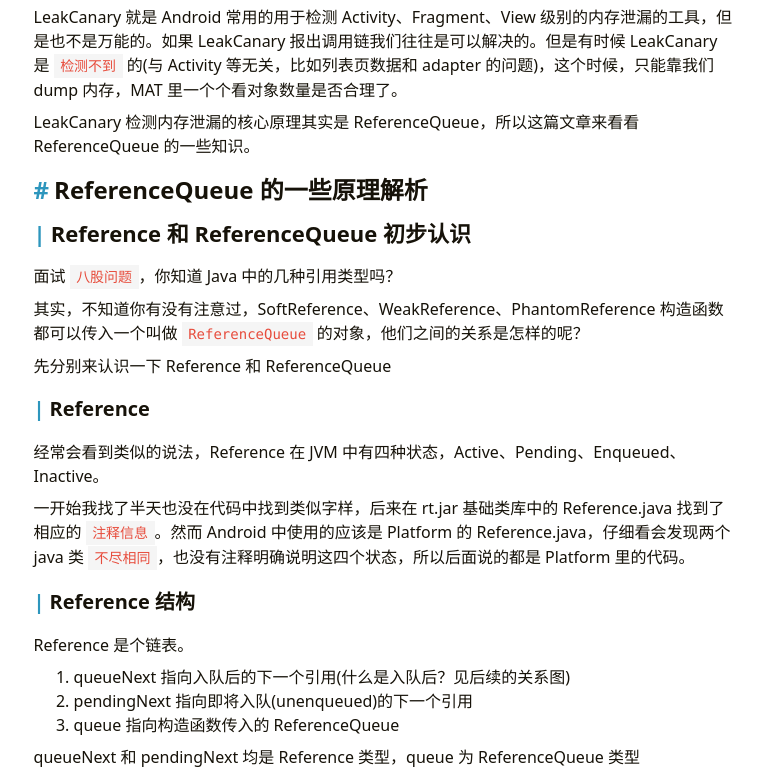
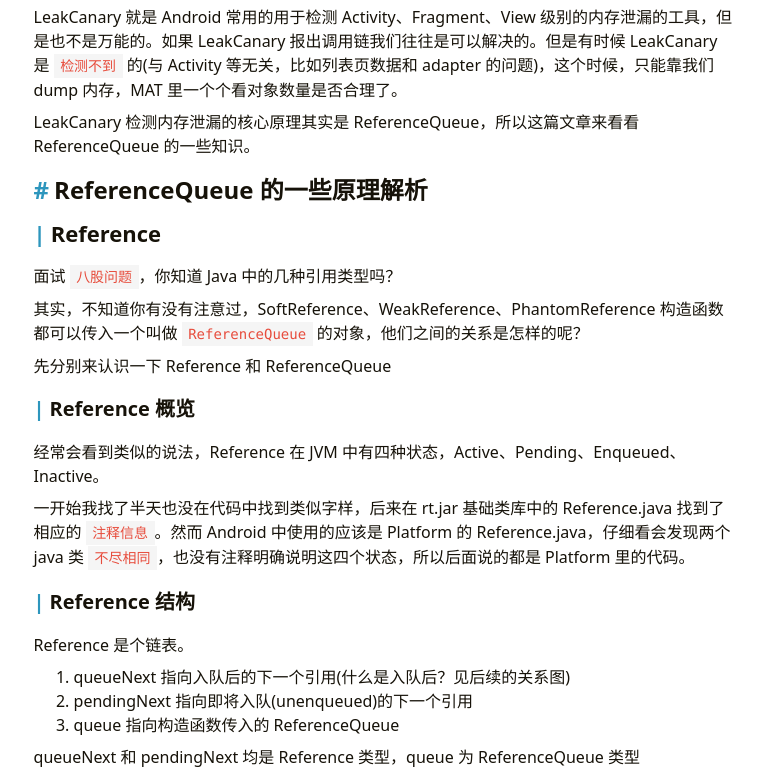
Before and after one commit to PTrainbow/PTrainbow.github.io, a plain HTML site: page posts/ReferenceQueue-and-GC/index.html in a window 1280 px wide. Shown: the part 1029-1803 px from the top of the page, without its empty margins (257-1020 px from the left). Drawn offline with Linux system fonts and the light colour scheme; no server answers.

Commit message:
ReferenceQueue 标题修复

```diff
--- a/posts/ReferenceQueue-and-GC/index.html
+++ b/posts/ReferenceQueue-and-GC/index.html
@@ -31,7 +31,7 @@
                             "url": "http:\/\/PTrain666.github.io\/posts\/ReferenceQueue-and-GC\/referenceq.png",
                             "width":  2012 ,
                             "height":  1250
-                        }],"genre": "posts","keywords": "Android","wordcount":  3625 ,
+                        }],"genre": "posts","keywords": "Android","wordcount":  3621 ,
         "url": "http:\/\/PTrain666.github.io\/posts\/ReferenceQueue-and-GC\/","datePublished": "2021-03-12T00:00:00+00:00","dateModified": "2021-03-12T00:00:00+00:00","publisher": {
             "@type": "Organization",
             "name": "北邙山之光"},"author": {
@@ -109,7 +109,7 @@
             <div class="toc-content" id="toc-content-auto"></div>
         </div><article class="page single"><h1 class="single-title animated flipInX">ReferenceQueue and Rumtime.gc()</h1><div class="post-meta">
             <div class="post-meta-line"><span class="post-author"><a href="/" title="Author" rel=" author" class="author"><i class="fas fa-user-circle fa-fw"></i>北邙山之光</a></span></div>
-            <div class="post-meta-line"><i class="far fa-calendar-alt fa-fw"></i>&nbsp;<time datetime="2021-03-12">2021-03-12</time>&nbsp;<i class="fas fa-pencil-alt fa-fw"></i>&nbsp;约 3625 字&nbsp;
+            <div class="post-meta-line"><i class="far fa-calendar-alt fa-fw"></i>&nbsp;<time datetime="2021-03-12">2021-03-12</time>&nbsp;<i class="fas fa-pencil-alt fa-fw"></i>&nbsp;约 3621 字&nbsp;
                 <i class="far fa-clock fa-fw"></i>&nbsp;预计阅读 8 分钟&nbsp;
             </div>
         </div><div class="featured-image"><img
@@ -129,7 +129,7 @@
     <li><a href="#前言">前言</a></li>
     <li><a href="#referencequeue-的一些原理解析">ReferenceQueue 的一些原理解析</a>
       <ul>
-        <li><a href="#reference-和-referencequeue-初步认识">Reference 和 ReferenceQueue 初步认识</a></li>
+        <li><a href="#reference">Reference</a></li>
         <li><a href="#referencequeue">ReferenceQueue</a></li>
         <li><a href="#关系图">关系图</a></li>
         <li><a href="#referencequeueadd-和-enqueuepending-如何联动">ReferenceQueue.add() 和 enqueuePending() 如何联动？</a></li>
@@ -152,11 +152,11 @@
 <p>LeakCanary 就是 Android 常用的用于检测 Activity、Fragment、View 级别的内存泄漏的工具，但是也不是万能的。如果 LeakCanary 报出调用链我们往往是可以解决的。但是有时候 LeakCanary 是 <code>检测不到</code> 的(与 Activity 等无关，比如列表页数据和 adapter 的问题)，这个时候，只能靠我们 dump 内存，MAT 里一个个看对象数量是否合理了。</p>
 <p>LeakCanary 检测内存泄漏的核心原理其实是 ReferenceQueue，所以这篇文章来看看 ReferenceQueue 的一些知识。</p>
 <h2 id="referencequeue-的一些原理解析">ReferenceQueue 的一些原理解析</h2>
-<h3 id="reference-和-referencequeue-初步认识">Reference 和 ReferenceQueue 初步认识</h3>
+<h3 id="reference">Reference</h3>
 <p>面试 <code>八股问题</code>，你知道 Java 中的几种引用类型吗？</p>
 <p>其实，不知道你有没有注意过，SoftReference、WeakReference、PhantomReference 构造函数都可以传入一个叫做 <code>ReferenceQueue</code> 的对象，他们之间的关系是怎样的呢？</p>
 <p>先分别来认识一下 Reference 和 ReferenceQueue</p>
-<h4 id="reference">Reference</h4>
+<h4 id="reference-概览">Reference 概览</h4>
 <p>经常会看到类似的说法，Reference 在 JVM 中有四种状态，Active、Pending、Enqueued、Inactive。</p>
 <p>一开始我找了半天也没在代码中找到类似字样，后来在 rt.jar 基础类库中的 Reference.java 找到了相应的 <code>注释信息</code>。然而 Android 中使用的应该是 Platform 的 Reference.java，仔细看会发现两个 java 类 <code>不尽相同</code>，也没有注释明确说明这四个状态，所以后面说的都是 Platform 里的代码。</p>
 <h4 id="reference-结构">Reference 结构</h4>
```
